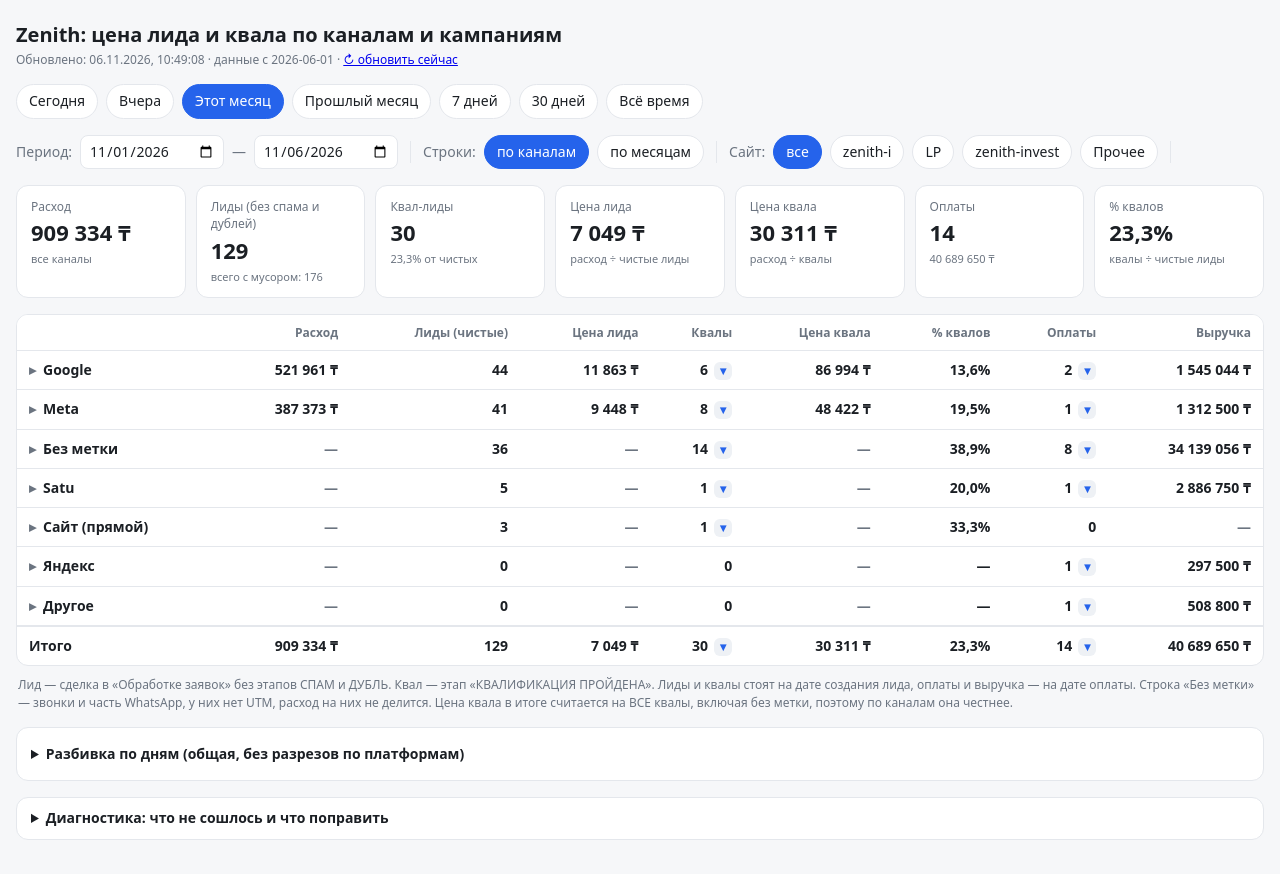
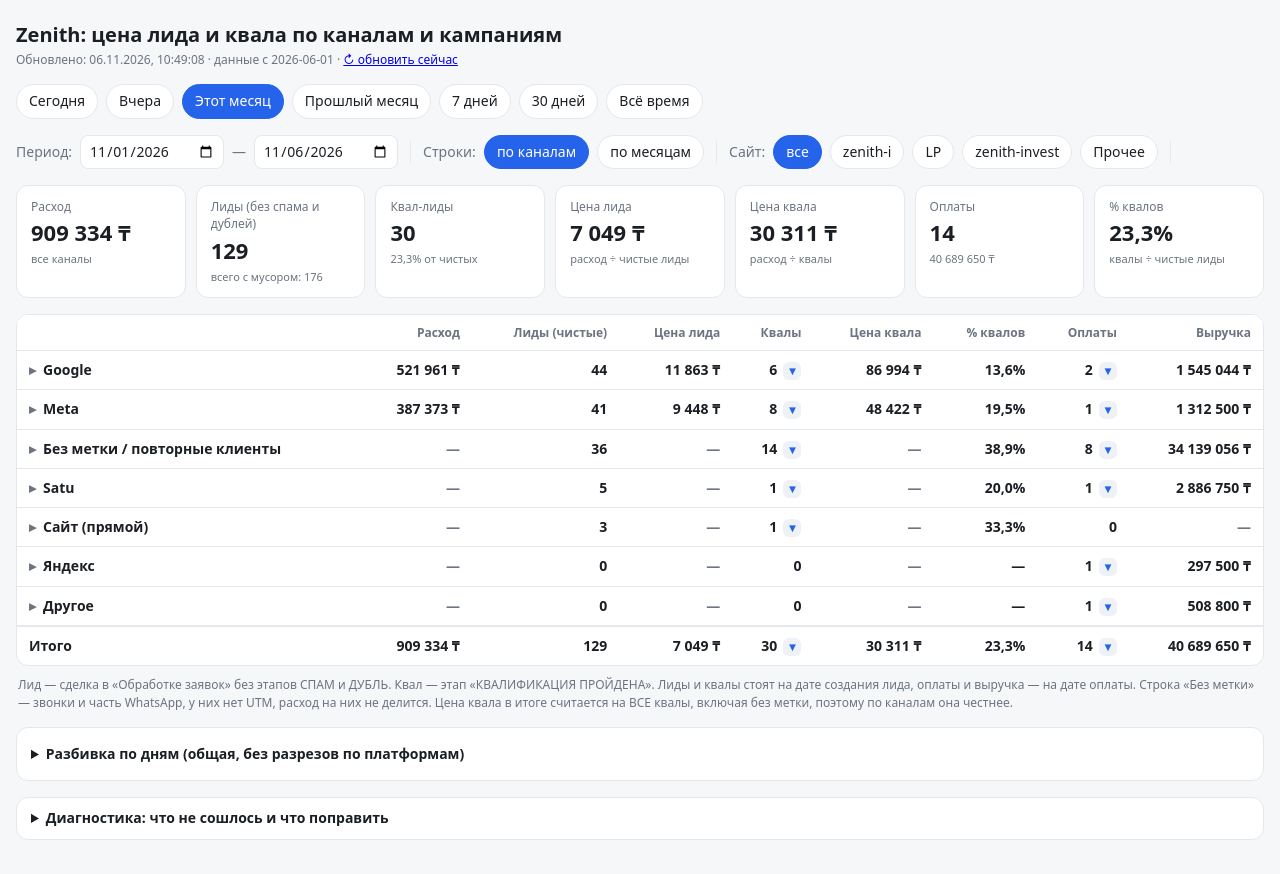
Before and after one commit to geronimoapch/zenith-analytics, a website: page index.html in a window 1280 px wide. Drawn offline with Linux system fonts and the light colour scheme.

Commit message:
Update index.html

```diff
--- a/index.html
+++ b/index.html
@@ -218,7 +218,7 @@ function render(){  const rows = DATA.rows.filter((r) => r.d >= range.from && r.
   order.forEach(([key, a]) => {
     const id = group + '|' + key;
     const isOpen = open.has(id);
-    const label = group === 'month' ? monthLabel(key) : key;
+    const label = group === 'month' ? monthLabel(key) : (key === 'Без метки' ? 'Без метки / повторные клиенты' : key);
     html += `<tr class="p ${isOpen ? 'open' : ''}" data-id="${id}"><td><span class="arrow">▸</span>${label}</td>${cells(a, qkey(key, null))}</tr>`;
     if (qopen.has(qkey(key, null))) html += qlist(key, null, top, sub);
     if (qopen.has('p' + qkey(key, null))) html += qlist(key, null, top, sub, 'pays');
```
